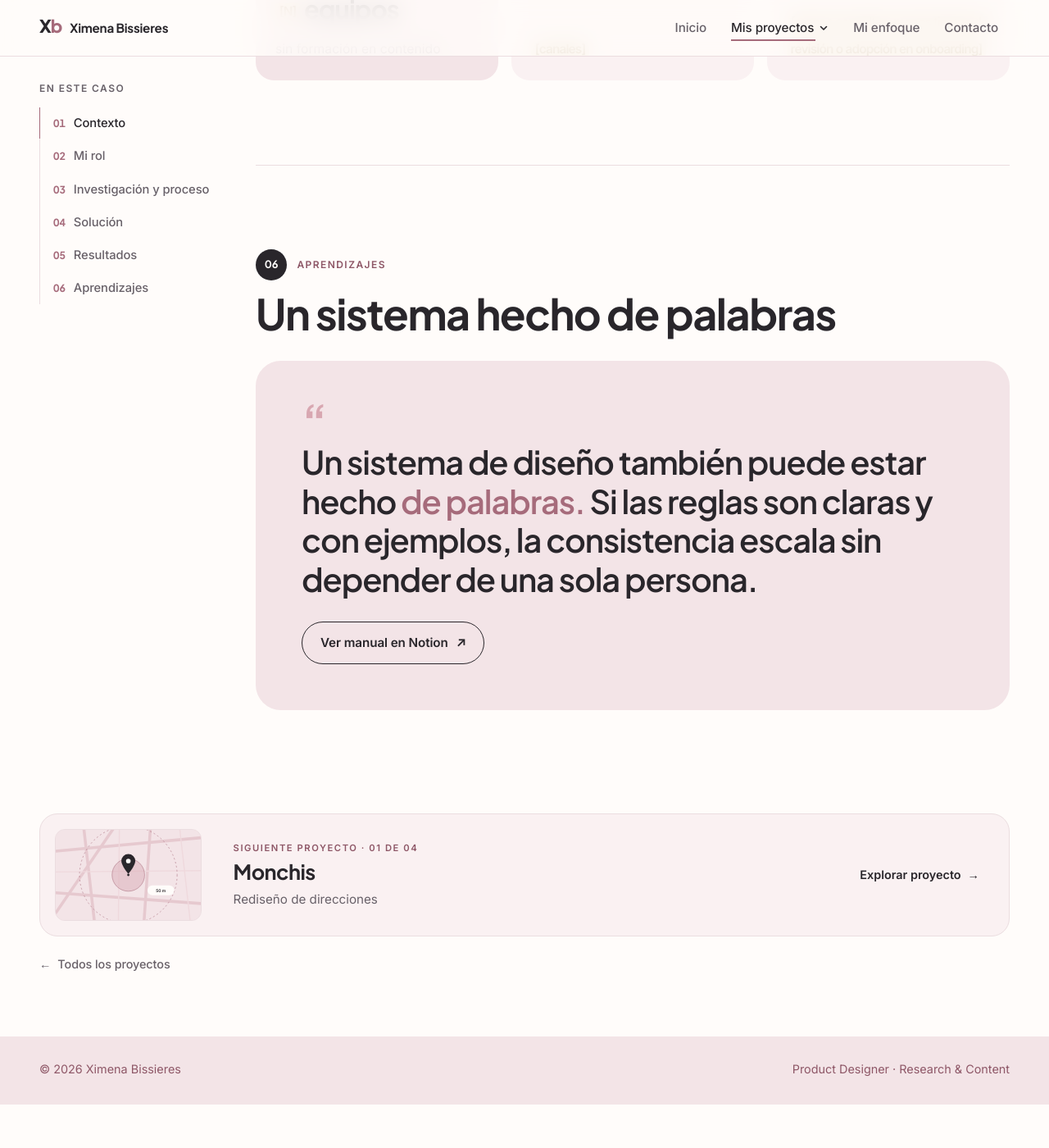
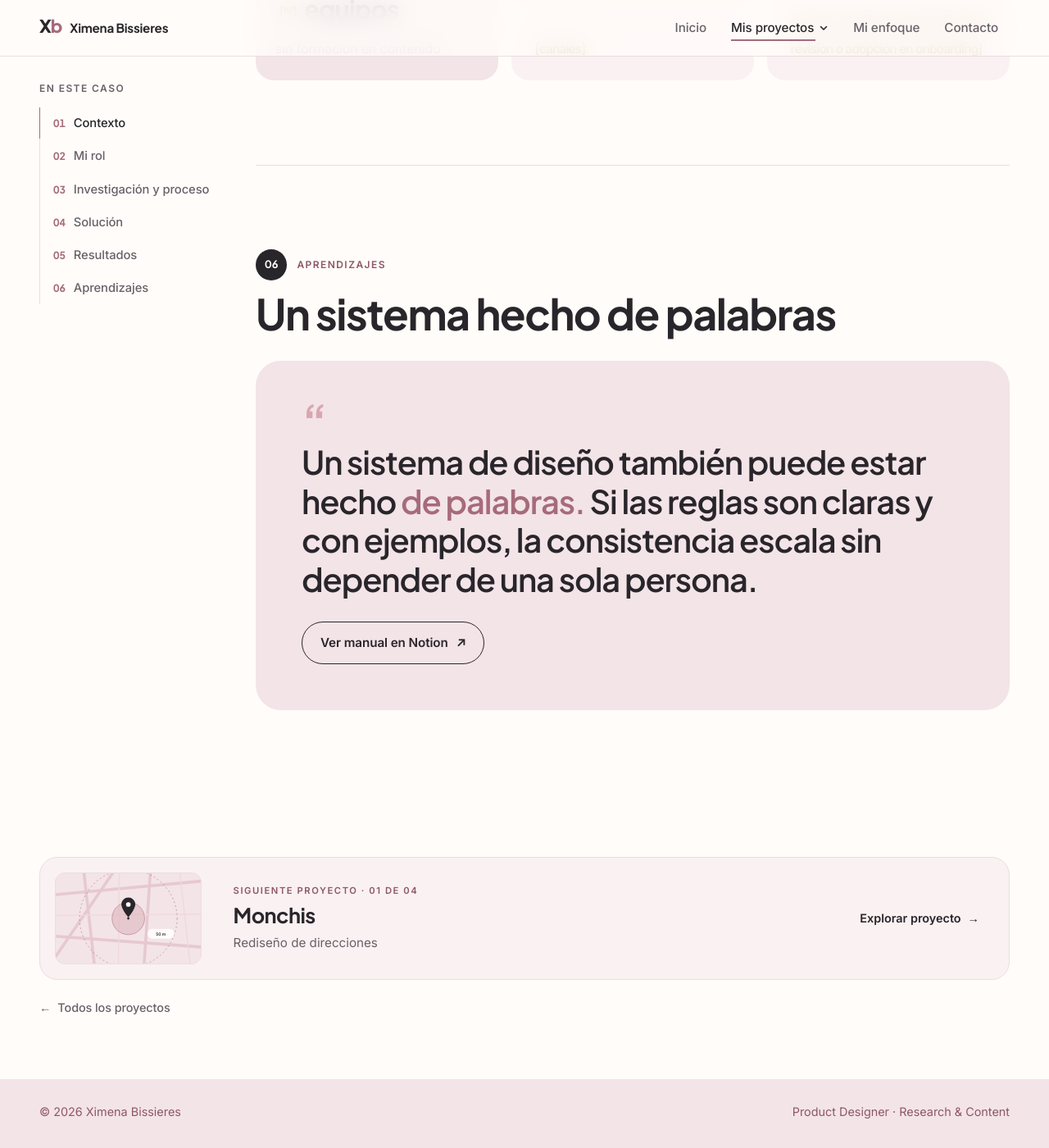
Before and after one commit to ximebissieres/Ximebissieres.github.io, a Jekyll site: the page built from proyectos/paris.html, in a window 1280 px wide and 1400 px high, scrolled down 4952 px. Shown: the whole window at 82% size. Built offline with Jekyll 4.4.1, drawn with Linux system fonts in a browser that asks for light colours; before the commit the page ends 6299 px from its top, so only the background shows below that.

Commit message:
Casos: más aire sobre la navegación al siguiente proyecto
Co-Authored-By: Claude Opus 5.5 <noreply@anthropic.com>
Claude-Session: https://claude.ai/code/session_01DJ4kQgEHjb3PtnpPBBuZ5X

```diff
--- a/assets/styles.css
+++ b/assets/styles.css
@@ -965,7 +965,7 @@ body { font-family: var(--sans); font-size: var(--fs-body); line-height: 1.65; f
 .not-found .project-grid { margin-block: 32px; }
 
 /* ---------- Caso · siguiente proyecto (navegación secundaria compacta) ---------- */
-.next-project { padding-block: clamp(16px, 2vw, 24px) clamp(48px, 6vw, 72px); }
+.next-project { padding-block: clamp(48px, 6vw, 88px) clamp(48px, 6vw, 72px); }
 .next-project .wrap { display: grid; gap: 18px; }
 .next-card {
   display: grid; grid-template-columns: auto minmax(0, 1fr) auto; align-items: center; gap: clamp(20px, 3vw, 40px);
```
